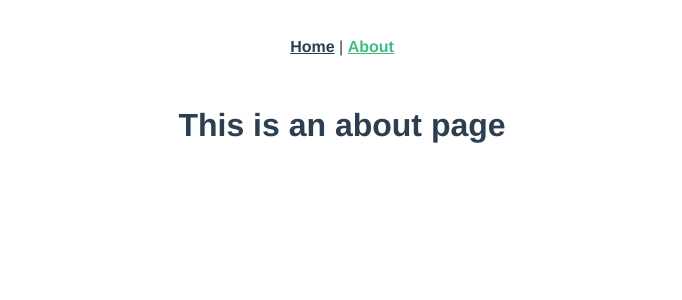
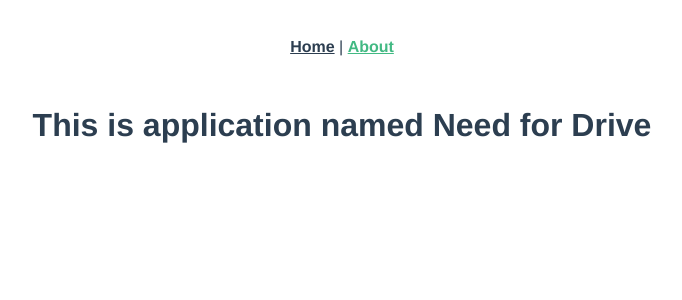
Before and after one commit to anthony-post/simbirsoft_internship, a Vue app in the folder need-for-drive/: page /about in a window 1280 px wide. Shown: the top 300 px of the page, without its empty margins (298-980 px from the left). Built offline with nearby package versions, Linux system fonts and the light colour scheme.

Commit message:
Update About.vue

```diff
--- a/need-for-drive/src/views/About.vue
+++ b/need-for-drive/src/views/About.vue
@@ -1,5 +1,5 @@
 <template>
   <div class="about">
-    <h1>This is an about page</h1>
+    <h1>This is application named Need for Drive</h1>
   </div>
 </template>
```
